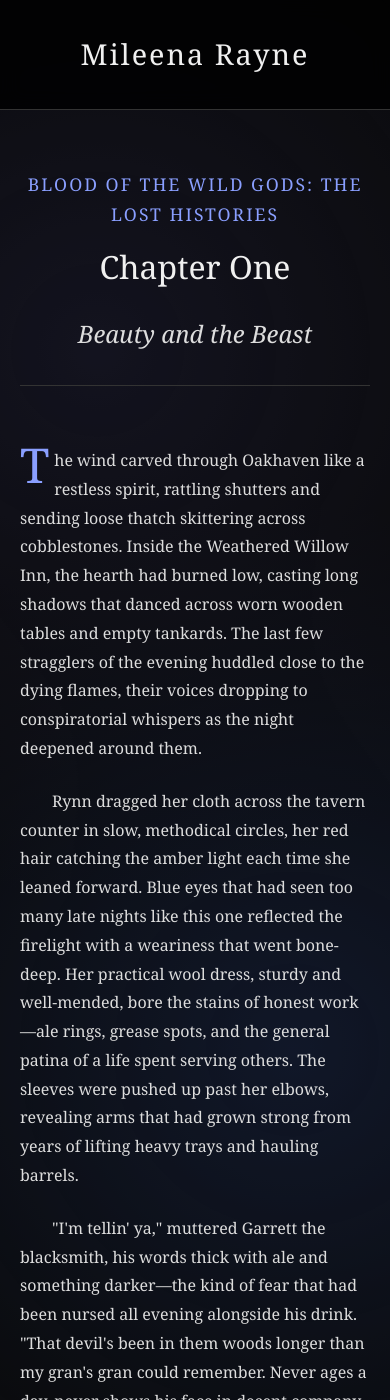
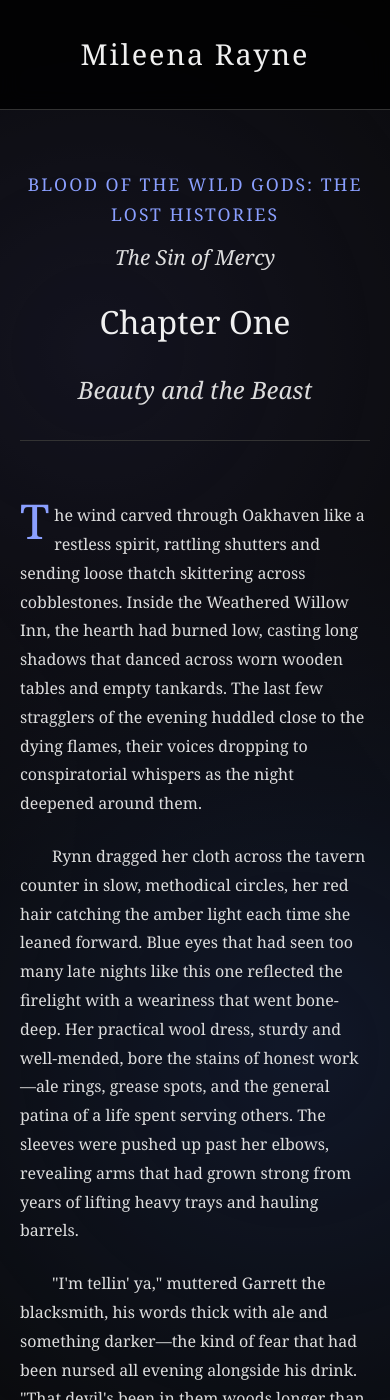
Before and after one commit to Mileena28/Mileena28.github.io, a Jekyll site: the page built from _chapters/lost-histories/sin-of-mercy/chapter-01.html, in a window 390 px wide and 1400 px high. Built offline with Jekyll 4.4.1, drawn with Linux system fonts in a browser that asks for light colours.

Commit message:
Update chapter.html

```diff
--- a/_layouts/chapter.html
+++ b/_layouts/chapter.html
@@ -22,6 +22,14 @@
         text-transform: uppercase;
         letter-spacing: 2px;
         margin-bottom: 10px;
+    }
+
+    .story-title {
+        font-size: 1.6em;
+        color: #ddd;
+        font-weight: 300;
+        margin-bottom: 20px;
+        font-style: italic;
     }
 
     .chapter-title {
@@ -63,11 +71,19 @@
         color: #8a9fff;
     }
 
+    .chapter-content em {
+        color: #a8b5ff;
+        font-style: italic;
+        letter-spacing: 0.5px;
+    }
+
     .navigation {
         margin-top: 60px;
         padding-top: 30px;
         border-top: 1px solid #333;
-        text-align: center;
+        display: flex;
+        justify-content: space-between;
+        align-items: center;
     }
 
     .nav-link {
@@ -94,6 +110,10 @@
             font-size: 1.5em;
         }
 
+        .story-title {
+            font-size: 1.3em;
+        }
+
         .chapter-content {
             font-size: 1em;
         }
@@ -109,6 +129,9 @@
         {% if page.book_title %}
         <div class="book-title">{{ page.book_title }}</div>
         {% endif %}
+        {% if page.story_title %}
+        <div class="story-title">{{ page.story_title }}</div>
+        {% endif %}
         <h1 class="chapter-title">{{ page.title }}</h1>
         {% if page.subtitle %}
         <div class="chapter-subtitle">{{ page.subtitle }}</div>
@@ -120,6 +143,16 @@
     </div>
 
     <div class="navigation">
+        {% if page.prev_chapter %}
+        <a href="{{ page.prev_chapter }}" class="nav-link">← Previous Chapter</a>
+        {% else %}
+        <span></span>
+        {% endif %}
+
         <a href="/writing/" class="nav-link">Back to Writing</a>
+
+        {% if page.next_chapter %}
+        <a href="{{ page.next_chapter }}" class="nav-link">Next Chapter →</a>
+        {% endif %}
     </div>
 </article>
```
